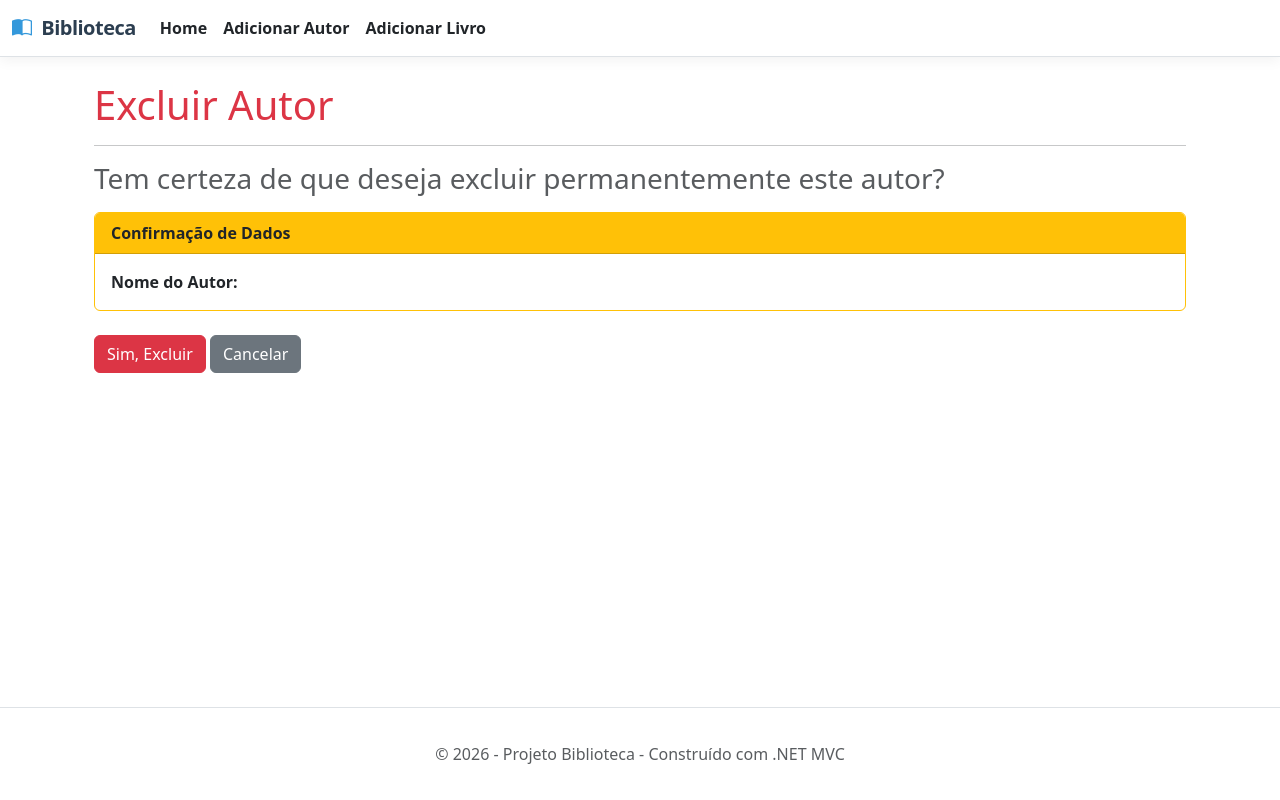
After one commit to LeviBorges03/jbibliotec, an ASP.NET Core app: template Biblioteca/Views/Biblioteca/DeletarAutor.cshtml in a window 1280 px wide. The commit adds this page. Run offline with ASP.NET Core 8, Linux system fonts and the light colour scheme; the template is opened without the code that fills it, so the values that code supplies are empty; style sheets or scripts are compiled from the project's sources.

Commit message:
feat: implementa funcionalidade de exclusao de autor
- Cria a ViewModel `DeletarAutorViewModel` para suporte à exclusão.
- Adiciona os métodos `PossuiLivrosVinculadosAsync` e `ExcluirAutorAsync` ao `AutorRepository`.
- Implementa as Actions GET e POST `DeletarAutor` no `BibliotecaController`.
- Cria a view `DeletarAutor.cshtml` contendo as regras visuais para bloqueio de exclusão em caso de relacionamento com livros.
- Adiciona o botão Excluir na interface de Perfil do Autor (`Autor.cshtml`).
- Adiciona `bin/` e `obj/` ao `.gitignore` para não versionar arquivos desnecessários de compilação.

Co-authored-by: LeviBorges03 <181788501+LeviBorges03@users.noreply.github.com>

```diff
--- a/Biblioteca/Views/Biblioteca/Autor.cshtml
+++ b/Biblioteca/Views/Biblioteca/Autor.cshtml
@@ -96,6 +96,7 @@
 
                 <div style="margin-top: 25px;">
                     <a asp-action="EditarAutor" asp-route-id="@Model.Id" class="btn btn-sm btn-primary">Editar Autor</a>
+                    <a asp-action="DeletarAutor" asp-route-id="@Model.Id" class="btn btn-sm btn-danger">Excluir</a>
                 </div>
             </div>
         </section>
--- /dev/null
+++ b/Biblioteca/Views/Biblioteca/DeletarAutor.cshtml
@@ -0,0 +1,40 @@
+@model Biblioteca.Models.DeletarAutorViewModel
+@{
+    ViewData["Title"] = "Excluir Autor";
+}
+<div class="container mt-4">
+    <h1 class="text-danger">Excluir Autor</h1>
+    <hr />
+    @if (Model.PossuiLivrosVinculados)
+    {
+        <div class="alert alert-danger border-danger p-4">
+            <h4 class="alert-heading"><i class="bi bi-exclamation-triangle-fill"></i> Operação Bloqueada!</h4>
+            <p>Não é possível excluir o autor <strong>@Model.Nome</strong> porque ele possui livros vinculados ao seu cadastro.</p>
+            <hr>
+            <p class="mb-0 text-muted">Para excluir este autor, você deve primeiro excluir todos os livros associados a ele ou transferi-los para outro autor.</p>
+        </div>
+        <div class="mt-3">
+            <a asp-action="Autor" asp-route-id="@Model.Id" class="btn btn-secondary">Voltar para o Perfil</a>
+        </div>
+    }
+    else
+    {
+        <h3 class="text-muted">Tem certeza de que deseja excluir permanentemente este autor?</h3>
+        <div class="card border-warning mb-4 mt-3">
+            <div class="card-header bg-warning text-dark">
+                <strong>Confirmação de Dados</strong>
+            </div>
+            <div class="card-body">
+                <dl class="row mb-0">
+                    <dt class="col-sm-3">Nome do Autor:</dt>
+                    <dd class="col-sm-9">@Model.Nome</dd>
+                </dl>
+            </div>
+        </div>
+        <form asp-action="DeletarAutor" method="post">
+            <input type="hidden" asp-for="Id" name="id" />
+            <button type="submit" class="btn btn-danger">Sim, Excluir</button>
+            <a asp-action="Autor" asp-route-id="@Model.Id" class="btn btn-secondary">Cancelar</a>
+        </form>
+    }
+</div>
```
Also changed, not shown: Biblioteca/Controllers/BibliotecaController.cs (+38 -0 lines), Biblioteca/Models/DeletarAutorViewModel.cs (added, +8 -0 lines), Biblioteca/Repositories/AutorRepository.cs (+18 -1 lines), 1 other file.
